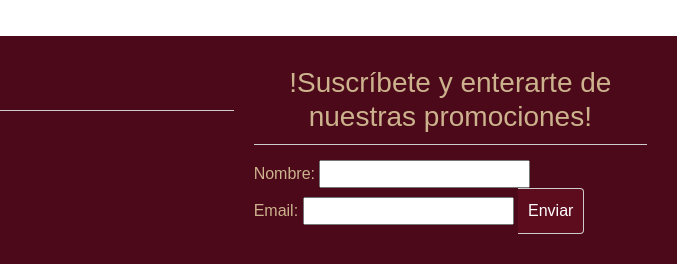
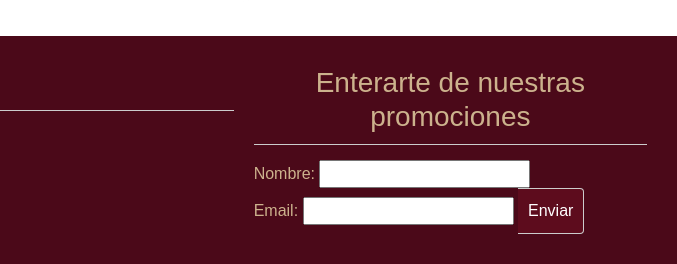
Before and after one commit to AgustinaOlmedo/proyecto-coderhouse, a plain HTML site: page index.html in a window 1280 px wide. Shown: the part 1143-1407 px from the top of the page, 603-1280 px from the left. Drawn offline with Linux system fonts and the light colour scheme.

Commit message:
Arreglando detalles

```diff
--- a/index.html
+++ b/index.html
@@ -74,7 +74,7 @@
             <i class="fab fa-whatsapp"></i>
         </div>
         <div class="formulario-contacto">
-            <h3>!Suscríbete y enterarte de nuestras promociones!</h4>
+            <h3>Enterarte de nuestras promociones</h4>
             <form action="#" method="post">
                    <label for="nombre">Nombre:</label>
                 <input type="text" id="nombre" name="nombre" required>
```
